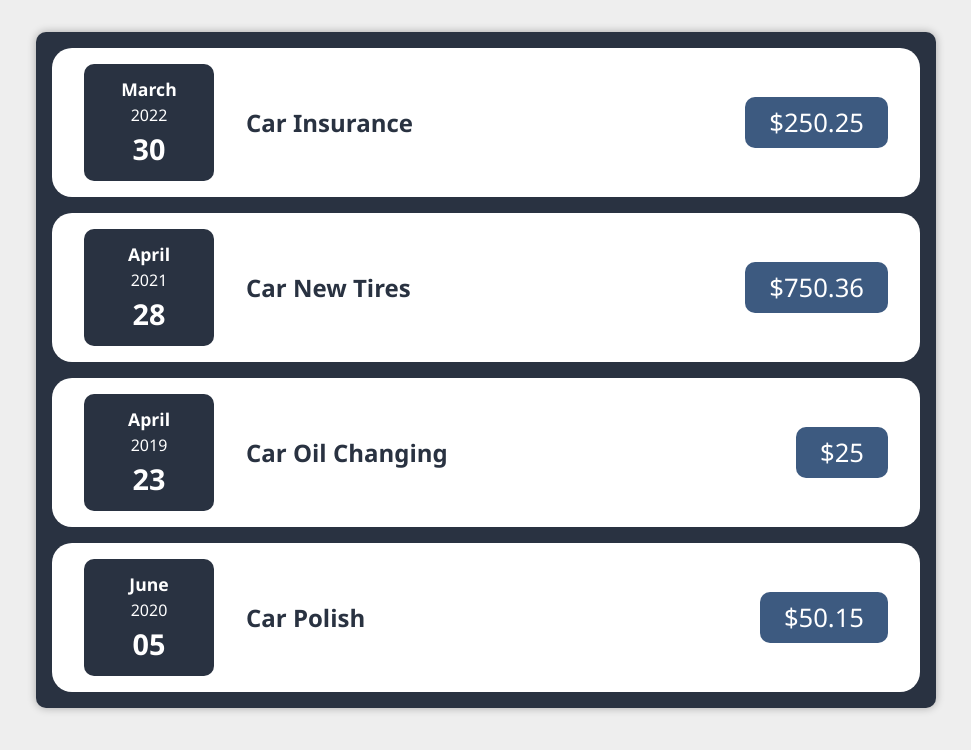
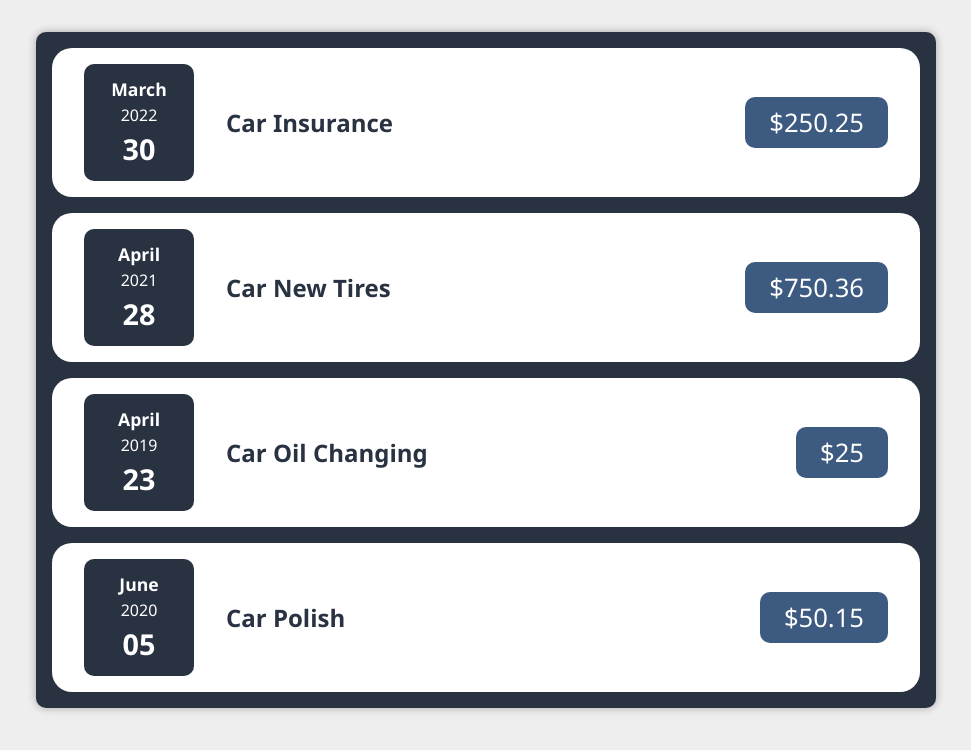
Before and after one commit to neautish/expense-tracker, a React (Create React App) app: page / in a window 1280 px wide. Shown: the top 750 px of the page, without its empty margins (154-1125 px from the left). Built offline with nearby package versions, Linux system fonts and the light colour scheme.

Commit message:
some file organizing

```diff
--- a/src/App.js
+++ b/src/App.js
@@ -1,4 +1,4 @@
-import Expenses from "./components/Expenses";
+import Expenses from "./components/Expenses/Expenses";
 
 function App() {
 	const expenses = [
--- a/src/components/ExpenseDate.css
+++ b/src/components/Expenses/ExpenseDate.css
@@ -3,7 +3,7 @@
 	flex-direction: column;
 	align-items: center;
 	gap: 0.2rem;
-	min-width: 130px;
+	min-width: 110px;
 	padding: 0.8rem;
 	border-radius: 10px;
 	background-color: #293241;
```
Also changed, not shown: src/components/Expenses/ExpenseDate.js (renamed from src/components/ExpenseDate.js), src/components/Expenses/ExpenseItem.css (renamed from src/components/ExpenseItem.css), src/components/Expenses/ExpenseItem.js (renamed from src/components/ExpenseItem.js), src/components/Expenses/Expenses.css (renamed from src/components/Expenses.css), src/components/Expenses/Expenses.js (renamed from src/components/Expenses.js).
